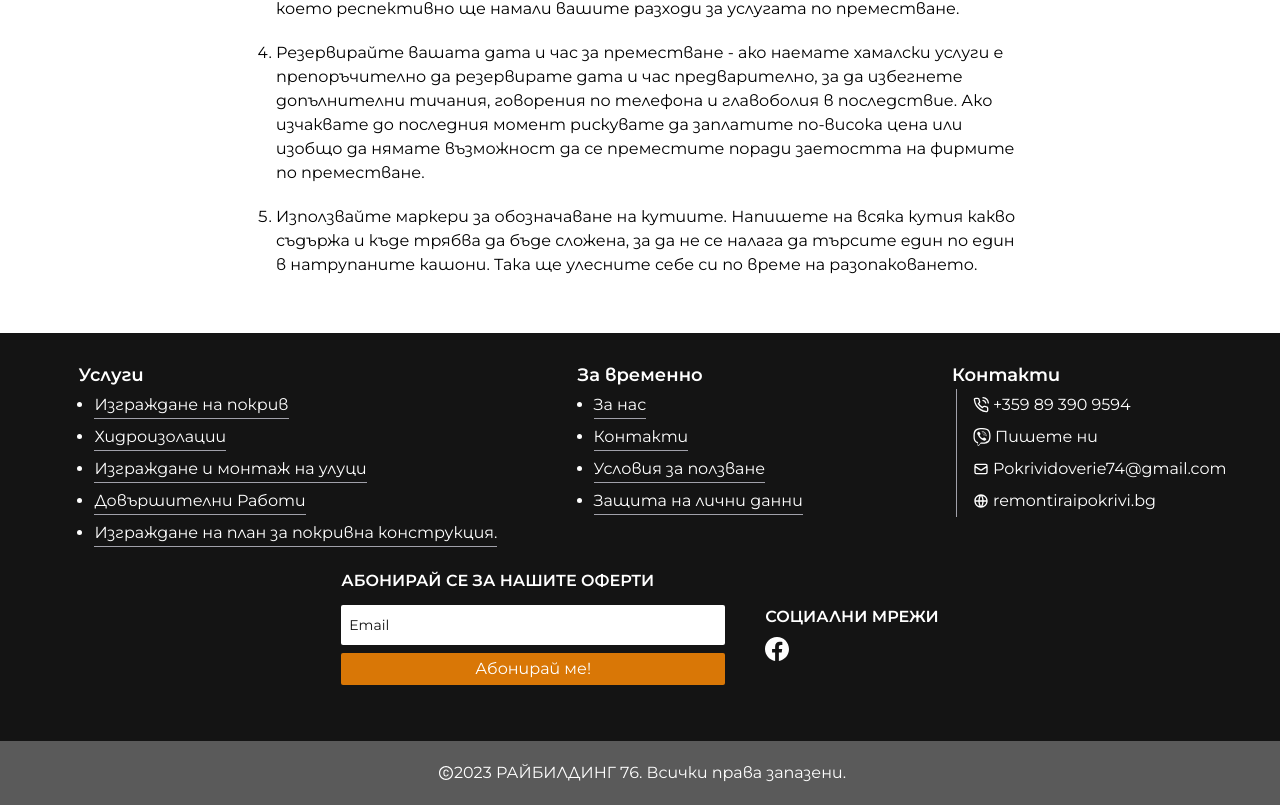
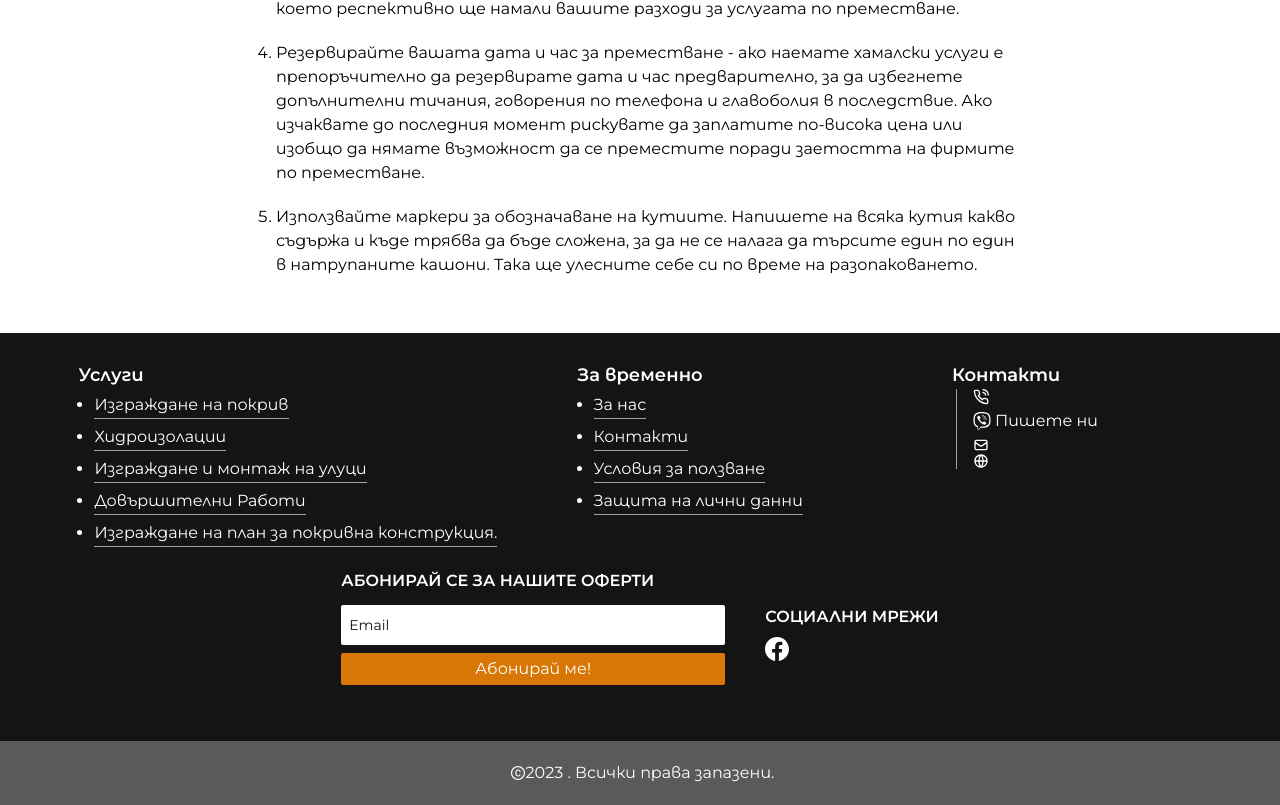
Before and after one commit to StroverIT/remontiraipokrivi, a Next.js app: page /blog/5-suveta-za-premestvane-opakovane in a window 1280 px wide. Shown: the part 947-1752 px from the top of the page. Built offline with nearby package versions, Linux system fonts and the light colour scheme; a web font is replaced by a local one.

Commit message:
changing to .env variable

```diff
--- a/components/indexPage/ContactUs.js
+++ b/components/indexPage/ContactUs.js
@@ -182,27 +182,27 @@
           </section>
           <section className="flex flex-col mx-auto space-y-3 mt-7 focus:border-transparent">
             <div className="flex items-center">
-              <a href="mailto:Pokrividoverie74@gmail.com">
+              <a href={`mailto:${process.env.EMAIL}`}>
                 <section className="flex-center">
                   <div className="text-2xl ">
                     <HiOutlineMail />
                   </div>
-                  <div className="pl-1 ">Pokrividoverie74@gmail.com</div>
+                  <div className="pl-1 ">{process.env.EMAIL}</div>
                 </section>
               </a>
             </div>
             <div className="flex items-center">
-              <a href="tel:+359893909594">
+              <a href={`tel:+${process.env.NUMBER}`}>
                 <section className="flex-center">
                   <div className="text-xl ">
                     <FiPhoneCall />
                   </div>
-                  <div className="pl-1 ">+359 89 390 9594</div>
+                  <div className="pl-1 ">{process.env.NUMBER_SHOW}</div>
                 </section>
               </a>
             </div>
             <div className="flex items-center">
-              <a href="viber://chat/?number=%2B359893909594">
+              <a href={`viber://chat/?number=%2B${process.env.NUMBER}`}>
                 <section className="flex-center">
                   <div className="text-xl ">
                     <FaViber />
--- a/components/indexPage/HeroSection.js
+++ b/components/indexPage/HeroSection.js
@@ -45,7 +45,7 @@
                 </p> */}
                 <div className="mt-8 lg:mt-9">
                   <a
-                    href="tel:+359893909594"
+                    href={`tel:+${process.env.NUMBER}`}
                     className="px-10 py-3 font-semibold uppercase rounded-sm lg:text-lg bg-[#d97706]"
                   >
                     позвъни сега
--- a/components/indexPage/Services.js
+++ b/components/indexPage/Services.js
@@ -28,7 +28,7 @@
         </section>
         <div className="mt-10 flex-center">
           <a
-            href="tel:+359893909594"
+            href={`tel:+${process.env.NUMBER}`}
             className="py-4 text-lg font-semibold text-white uppercase rounded-lg px-14 bg-[#d97706]"
           >
             позвъни сега
--- a/components/layouts/Footer.js
+++ b/components/layouts/Footer.js
@@ -77,7 +77,7 @@
               <h4 className="mt-8 font-semibold uppercase">Социални мрежи</h4>
               <div className="flex mt-2 gap-x-5">
                 <a
-                  href="https://www.facebook.com/profile.php?id=100070003034864"
+                  href={process.env.FACEBOOK_URL}
                   target="_blank"
                   rel="noopener noreferrer"
                   aria-label="Button for facebook social media"
@@ -171,15 +171,15 @@
                 <div className="ml-1 border-l border-border">
                   <ul className="pl-4 leading-8">
                     <li className="flex items-center">
-                      <a href="tel:+359893909594">
+                      <a href={`tel:+${process.env.NUMBER}`}>
                         <section className="flex-center">
                           <FiPhoneCall />
-                          <span className="pl-1">+359 89 390 9594</span>
+                          <span className="pl-1">{process.env.NUMBER_SHOW}</span>
                         </section>
                       </a>
                     </li>
                     <li className="flex items-center">
-                      <a href="viber://chat/?number=%2B359893909594">
+                      <a href={`viber://chat/?number=%2B${process.env.NUMBER}`}>
                         <section className="flex-center ">
                           <span className="text-lg">
                             <FaViber />
@@ -189,17 +189,17 @@
                       </a>
                     </li>
                     <li className="flex items-center">
-                      <a href="mailto:Pokrividoverie74@gmail.com">
+                      <a href={`mailto:${process.env.EMAIL}`}>
                         <section className="flex-center">
                           <HiOutlineMail />
-                          <span className="pl-1">Pokrividoverie74@gmail.com</span>
+                          <span className="pl-1">{process.env.EMAIL}</span>
                         </section>
                       </a>
                     </li>
 
                     <li className="flex items-center">
                       <RiGlobalLine />{" "}
-                      <span className="pl-1">remontiraipokrivi.bg</span>
+                      <span className="pl-1">{process.env.WEBSITE_URL}</span>
                     </li>
                   </ul>
                 </div>
@@ -214,7 +214,7 @@
         <div className="flex flex-col sm:pl-1 lg:flex-row">
           <div className="flex-center">
             <AiOutlineCopyright />
-            2023 РАЙБИЛДИНГ 76.
+            2023 {process.env.FIRM_NAME_BG}.
           </div>
           <div className="pl-1">Всички права запазени.</div>
         </div>
--- a/components/layouts/Navigation.js
+++ b/components/layouts/Navigation.js
@@ -296,7 +296,7 @@
             <div className="flex items-center justify-between py-4 text-2xl max-sm:px-10 text-[#d97706] sm:container">
               <div>
                 <a
-                  href="tel:+359893909594"
+                  href={`tel:+${process.env.NUMBER}`}
                   aria-label="Button for calling on telehone"
                 >
                   <FiPhoneCall />
@@ -305,7 +305,7 @@
 
               <div>
                 <a
-                  href="mailto:Pokrividoverie74@gmail.com"
+                  href={`mailto:${process.env.EMAIL}`}
                   aria-label="Button for writting on email"
                 >
                   <HiOutlineMail />
@@ -313,7 +313,7 @@
               </div>
               <div>
                 <a
-                  href="viber://chat/?number=%2B359893909594"
+                  href={`viber://chat/?number=%2B${process.env.NUMBER}`}
                   aria-label="Button for calling on viber"
                 >
                   <FaViber />
--- a/components/layouts/navigationElem/PcVersion.js
+++ b/components/layouts/navigationElem/PcVersion.js
@@ -149,7 +149,7 @@
                 </Link>
               </li> */}
               <li className="px-5 py-2 rounded-sm bg-[#d97706]">
-                <a href="tel:+359893909594">позвъни сега </a>
+                <a href={`tel:+${process.env.NUMBER}`}>позвъни сега </a>
               </li>
             </ul>
           </section>
--- a/pages/contactUs.js
+++ b/pages/contactUs.js
@@ -32,7 +32,7 @@
             <ul className="pr-4">
               <li className="">
                 <a
-                  href="tel:+359893909594"
+                  href={`tel:+${process.env.NUMBER}`}
                   className="flex items-center py-4 gap-x-2"
                 >
                   <div className="text-2xl text-blue">
@@ -47,7 +47,7 @@
 
               <li>
                 <a
-                  href="viber://chat/?number=%2B359893909594"
+                  href={`viber://chat/?number=%2B${process.env.NUMBER}`}
                   className="flex items-center py-4 gap-x-2"
                 >
                   <div className="text-2xl text-blue">
@@ -61,7 +61,7 @@
               </li>
               <li>
                 <a
-                  href="mailto:Pokrividoverie74@gmail.com"
+                  href={`mailto:${process.env.EMAIL}`}
                   className="flex items-center py-4 gap-x-2"
                 >
                   <div className="text-3xl text-blue">
@@ -69,7 +69,7 @@
                   </div>
                   <div className="pl-2">
                     <h2 className="font-medium">И-мейл</h2>
-                    <p>Pokrividoverie74@gmail.com</p>
+                    <p>{process.env.EMAIL}</p>
                   </div>
                 </a>
               </li>
--- a/pages/index.js
+++ b/pages/index.js
@@ -45,7 +45,6 @@
               color="border-[#d97706]"
               btnColor="bg-[#d97706]"
               bgColor="bg-blue-50"
-              number="+359893909594"
               scrollBarThumb="scrollbar-thumb-primaryBlue-150"
               scrollBarTrack="scrollbar-track-primaryBlue-500"
               typePage="Web"
--- a/pages/legal/cookie-policy.js
+++ b/pages/legal/cookie-policy.js
@@ -37,7 +37,7 @@
         <section className="mt-10 mb-20">
           <p>
             Тази Политика за поверителност описва политиките на временно LTD,
-            имейл: временноbg@gmail.com, телефон: +359893909594 относно
+            имейл: временноbg@gmail.com, телефон: {process.env.NUMBER_SHOW} относно
             събирането, използването и разкриването на вашата информация, която
             събираме, когато използвате нашия уебсайт ( https://временно.bg ).
             (услугата). Чрез достъпа до или използването на Услугата вие се
--- a/pages/legal/privacy-policy.js
+++ b/pages/legal/privacy-policy.js
@@ -494,9 +494,9 @@
           свържете с нас:
         </p>
         <ul className="flex flex-col mt-4 ml-10 list-disc gap-y-5">
-          <li>И-мейл: Pokrividoverie74@gmail.com</li>
+          <li>И-мейл: {process.env.EMAIL}</li>
 
-          <li>На телефон: +359893909594</li>
+          <li>На телефон: {process.env.NUMBER_SHOW}</li>
         </ul>
       </section>
     </>
```
